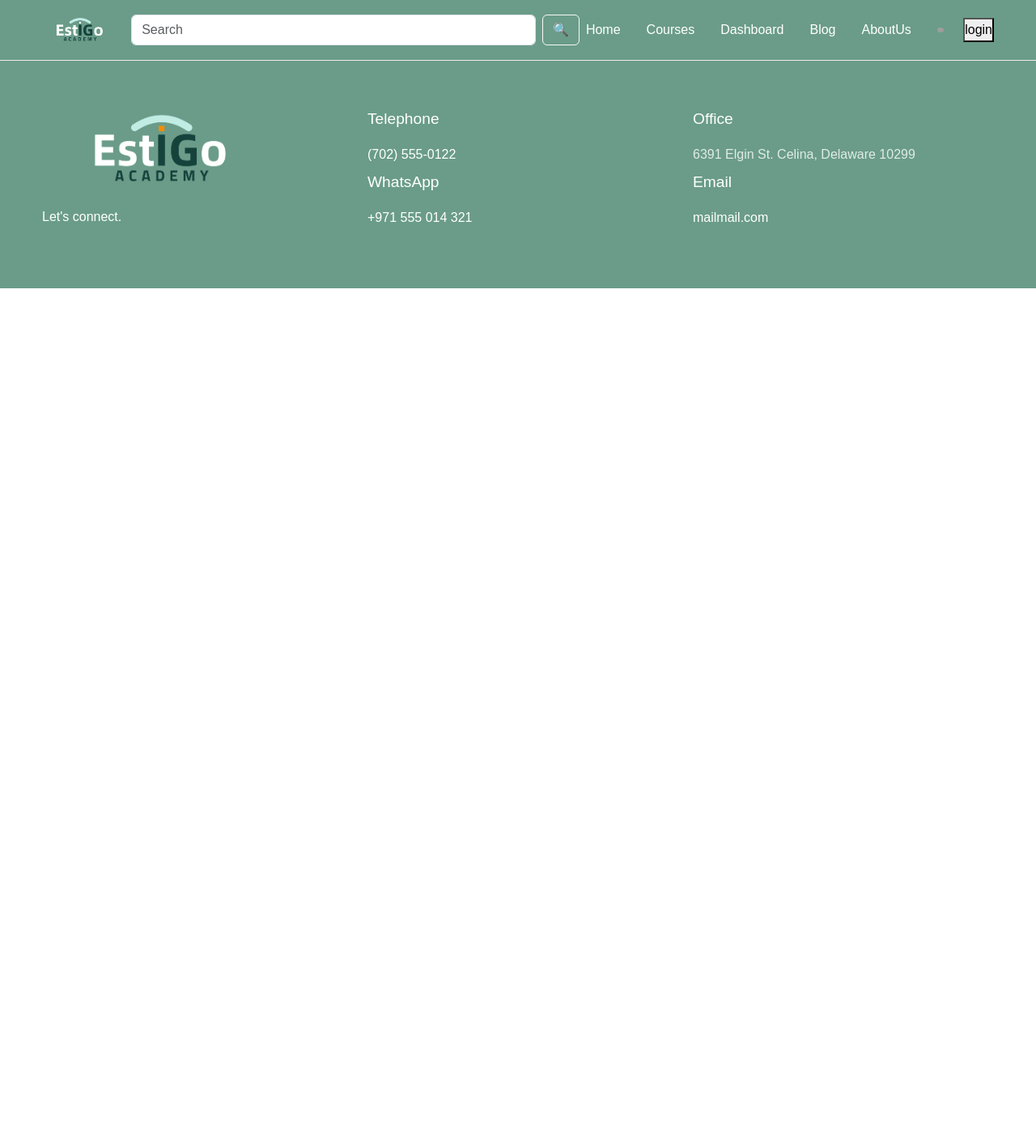
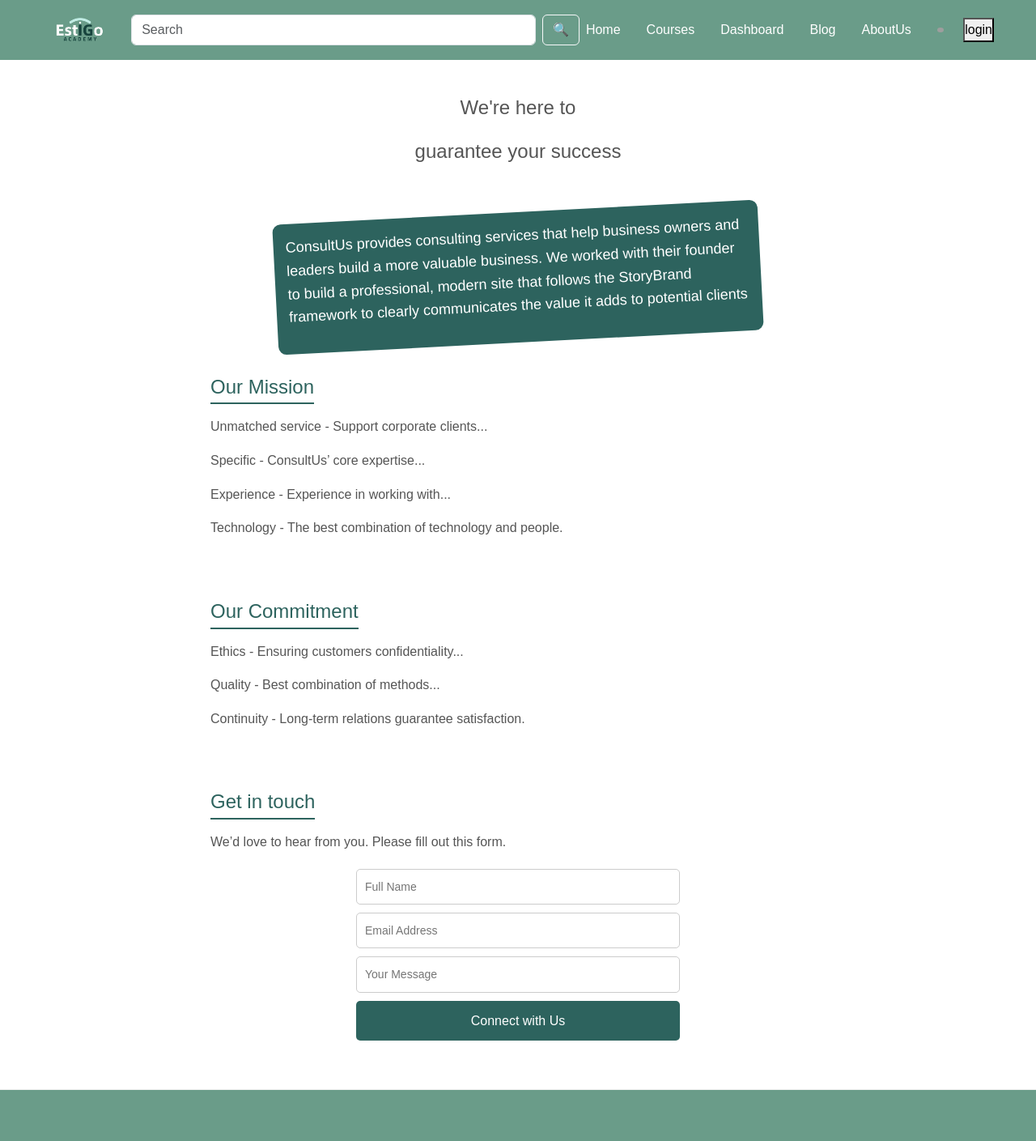
Before and after one commit to MustafaGamal9/Estigo-project, an Angular app: page /aboutus in a window 1280 px wide. Shown: the top 1409 px of the page at 81% size. Before the commit the page ends 800 px from the top, so only its background shows below. Built offline with nearby package versions, Linux system fonts and the light colour scheme.

Commit message:
About-us

```diff
--- a/src/components/courses/search-section/search-section.component.css
+++ b/src/components/courses/search-section/search-section.component.css
@@ -1,5 +1,5 @@
 .search-section {
-    background-image: url('C:\\Users\\Mahmoud\\Desktop\\55999.jpg'); /* Replace with your background image URL */
+    background-image: url('C:\\Users\\mustafa\\OneDrive\\Desktop\\Mg\\Estigo-angular\\Estigo-project\\public\\students.png'); /* Replace with your background image URL */
     background-size: cover;
     background-position: center;
     padding: 80px 70px;
--- a/src/pages/about-us/about-us.component.css
+++ b/src/pages/about-us/about-us.component.css
@@ -1,2 +1,77 @@
+body {
+  font-family: 'Arial', sans-serif;
+  margin: 0;
+  padding: 0;
+  background-color: #f8f9fa;
+  color: #f8f9fa;
+  text-align: center;
+}
+.here-we-go p{
+    font-size: x-large;
+    text-align: center;
 
-/*  w el css hna */
+}
+div {
+  max-width: 800px;
+  margin: 20px auto;
+  padding: 20px;
+}
+
+h3 {
+  font-size: 24px;
+  color: #2d635e;
+  border-bottom: 2px solid #2d635e;
+  display: inline-block;
+  padding-bottom: 5px;
+  margin-bottom: 15px;
+}
+
+p {
+  font-size: 16px;
+  line-height: 1.6;
+  color: #555;
+}
+.para p{
+    font-size: 18px;
+    color: #fff;
+}
+.para {
+  background-color: #2d635e;
+  color: #fff;
+  padding: 15px;
+  border-radius: 10px;
+  font-size: 14px;
+  text-align: left;
+  max-width: 600px;
+  margin: auto;
+  transform: rotate(-3deg);
+}
+
+form {
+  display: flex;
+  flex-direction: column;
+  gap: 10px;
+  max-width: 400px;
+  margin: 20px auto;
+}
+
+input {
+  padding: 10px;
+  border: 1px solid #ccc;
+  border-radius: 5px;
+  font-size: 14px;
+}
+
+button {
+  background-color: #2d635e;
+  color: white;
+  border: none;
+  padding: 12px;
+  font-size: 16px;
+  border-radius: 5px;
+  cursor: pointer;
+}
+
+button:hover {
+  background-color: #1f4b46;
+}
--- a/src/pages/about-us/about-us.component.html
+++ b/src/pages/about-us/about-us.component.html
@@ -1,5 +1,39 @@
 <app-g-header-profile></app-g-header-profile>
 
- <!-- add el about us html hna -->
+<div class="here-we-go">
+    <p >We're here to</p>
+    <p>guarantee your success</p>
+</div>
+<div class="para">
+  <p>
+    ConsultUs provides consulting services that help business owners and leaders build a more valuable business. We worked with their founder to build a professional, modern site that follows the StoryBrand framework to clearly communicates the value it adds to potential clients
+  </p>
+</div>
+
+  <div>
+    <h3>Our Mission</h3>
+    <p>Unmatched service - Support corporate clients...</p>
+    <p>Specific - ConsultUs’ core expertise...</p>
+    <p>Experience - Experience in working with...</p>
+    <p>Technology - The best combination of technology and people.</p>
+  </div>
+
+  <div>
+    <h3>Our Commitment</h3>
+    <p>Ethics - Ensuring customers confidentiality...</p>
+    <p>Quality - Best combination of methods...</p>
+    <p>Continuity - Long-term relations guarantee satisfaction.</p>
+  </div>
+
+  <div>
+    <h3>Get in touch</h3>
+    <p>We’d love to hear from you. Please fill out this form.</p>
+    <form>
+      <input type="text" placeholder="Full Name">
+      <input type="email" placeholder="Email Address">
+      <input type="text" placeholder="Your Message">
+      <button type="submit">Connect with Us</button>
+    </form>
+  </div>
 
 <app-footer></app-footer>
```
